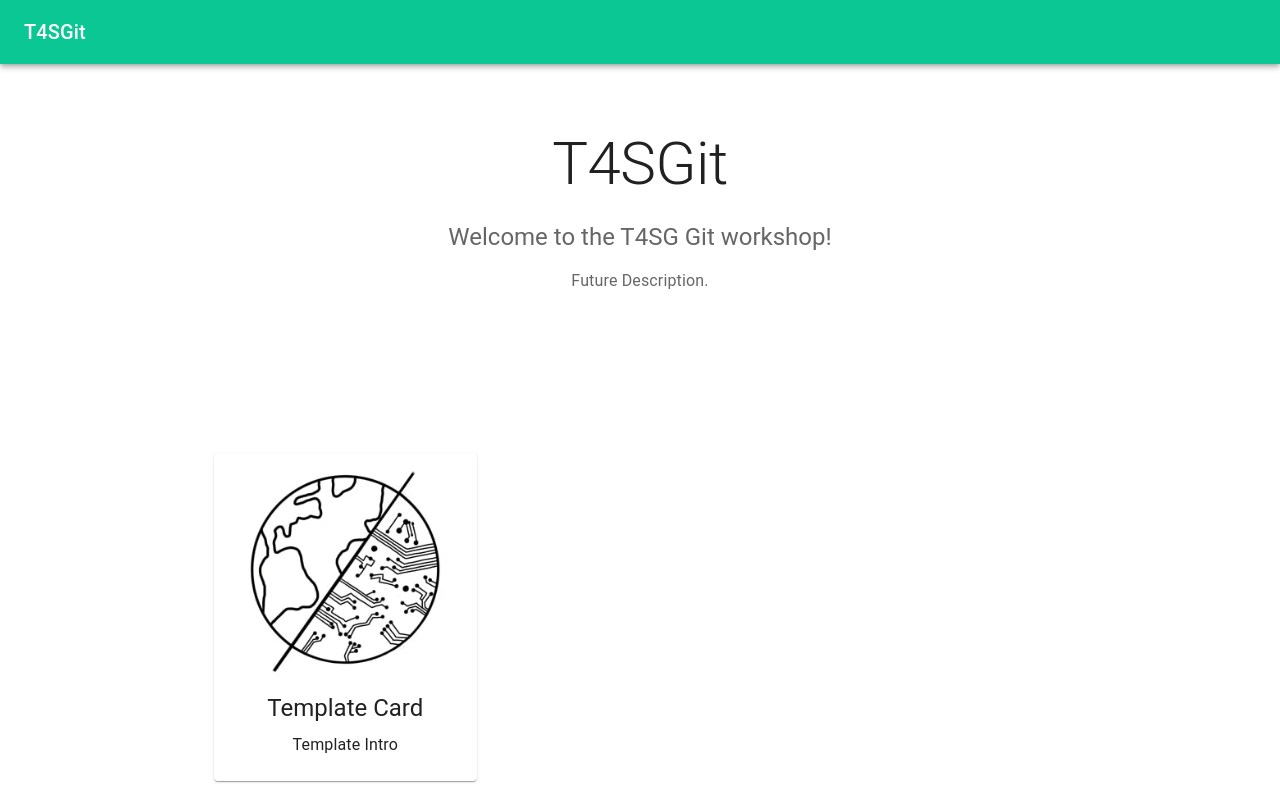
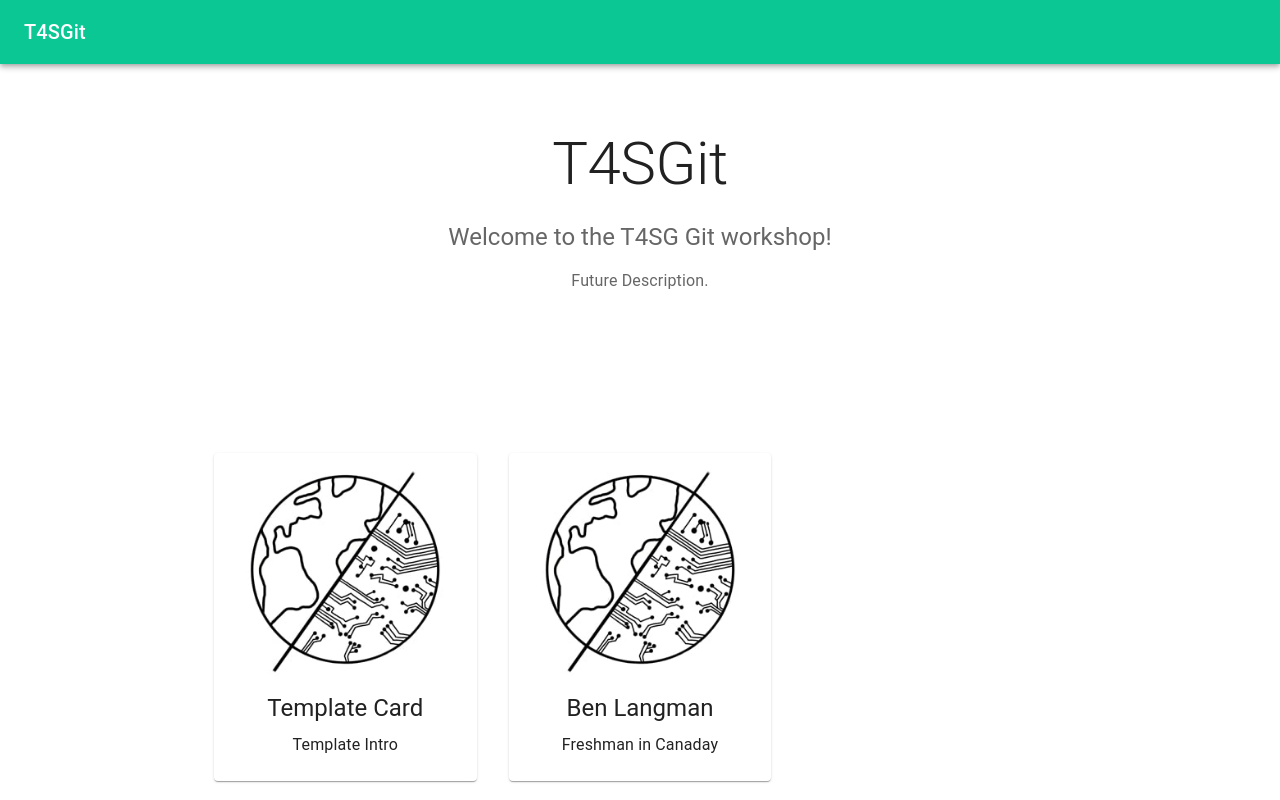
Before and after one commit to hcs-t4sg/git-workshop, a React (Vite) app: page / in a window 1280 px wide. Shown: the top 800 px of the page. Built offline with nearby package versions, Linux system fonts and the light colour scheme.

Commit message:
added Ben card

```diff
--- a/src/App.tsx
+++ b/src/App.tsx
@@ -8,6 +8,7 @@ import { createTheme, ThemeProvider } from '@mui/material/styles';
 import Toolbar from '@mui/material/Toolbar';
 import Typography from '@mui/material/Typography';
 import './App.css';
+import BenCardTemplate from './Ben-Card';
 
 // Place card imports here!
 import CardTemplate from './CardTemplate';
@@ -73,6 +74,7 @@ function App() {
             <Grid container spacing={4}>
               {/* Insert cards here! */}
               <CardTemplate />
+              <BenCardTemplate />
             </Grid>
           </Container>
         </main>
--- /dev/null
+++ b/src/Ben-Card.tsx
@@ -0,0 +1,37 @@
+import Card from '@mui/material/Card';
+import CardContent from '@mui/material/CardContent';
+import CardMedia from '@mui/material/CardMedia';
+import Grid from '@mui/material/Grid';
+import Typography from '@mui/material/Typography';
+import img from './static/t4sg_logo.jpg';
+
+export default function BenCardTemplate() {
+  return (
+    <Grid item xs={12} sm={6} md={4}>
+      <Card
+        sx={{ height: '100%', display: 'flex', flexDirection: 'column' }}
+      >
+        <CardMedia
+           component="img"
+           sx={{
+             // 16:9
+             pt: '5%',
+           }}
+           style={{ width: '80%', margin: 'auto' }}
+           src={img}
+           alt="t4sg logo"
+         />
+        <CardContent sx={{ flexGrow: 1 }}>
+          <Typography gutterBottom variant="h5" component="h2">
+            {/* Name here */}
+            Ben Langman
+          </Typography>
+          <Typography>
+            {/* Harvard intro here */}
+            Freshman in Canaday
+          </Typography>
+        </CardContent>
+      </Card>
+    </Grid>
+  )
+}
```
Also changed, not shown: 1 other file (tests, documents, lock files or other folders).
